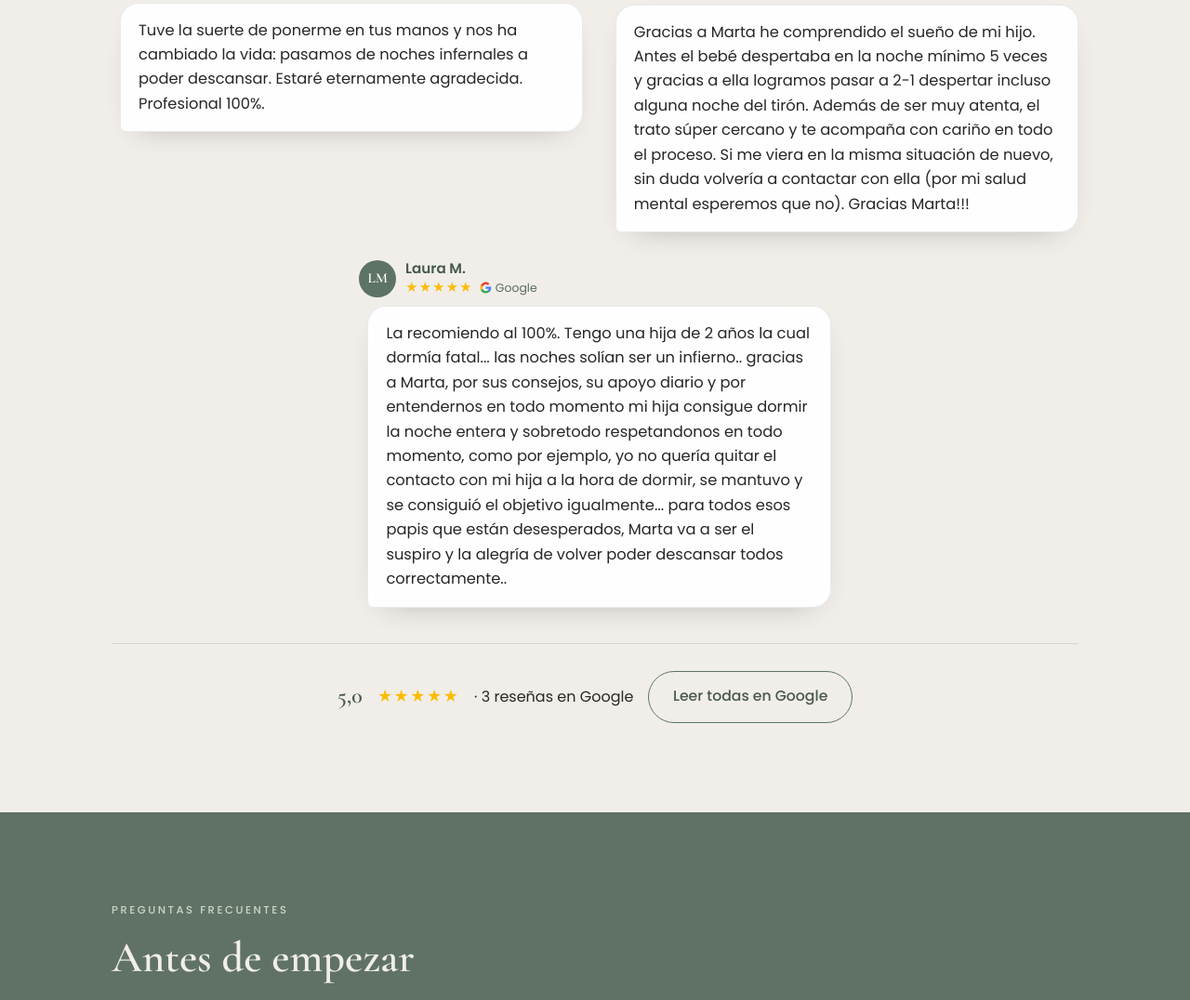
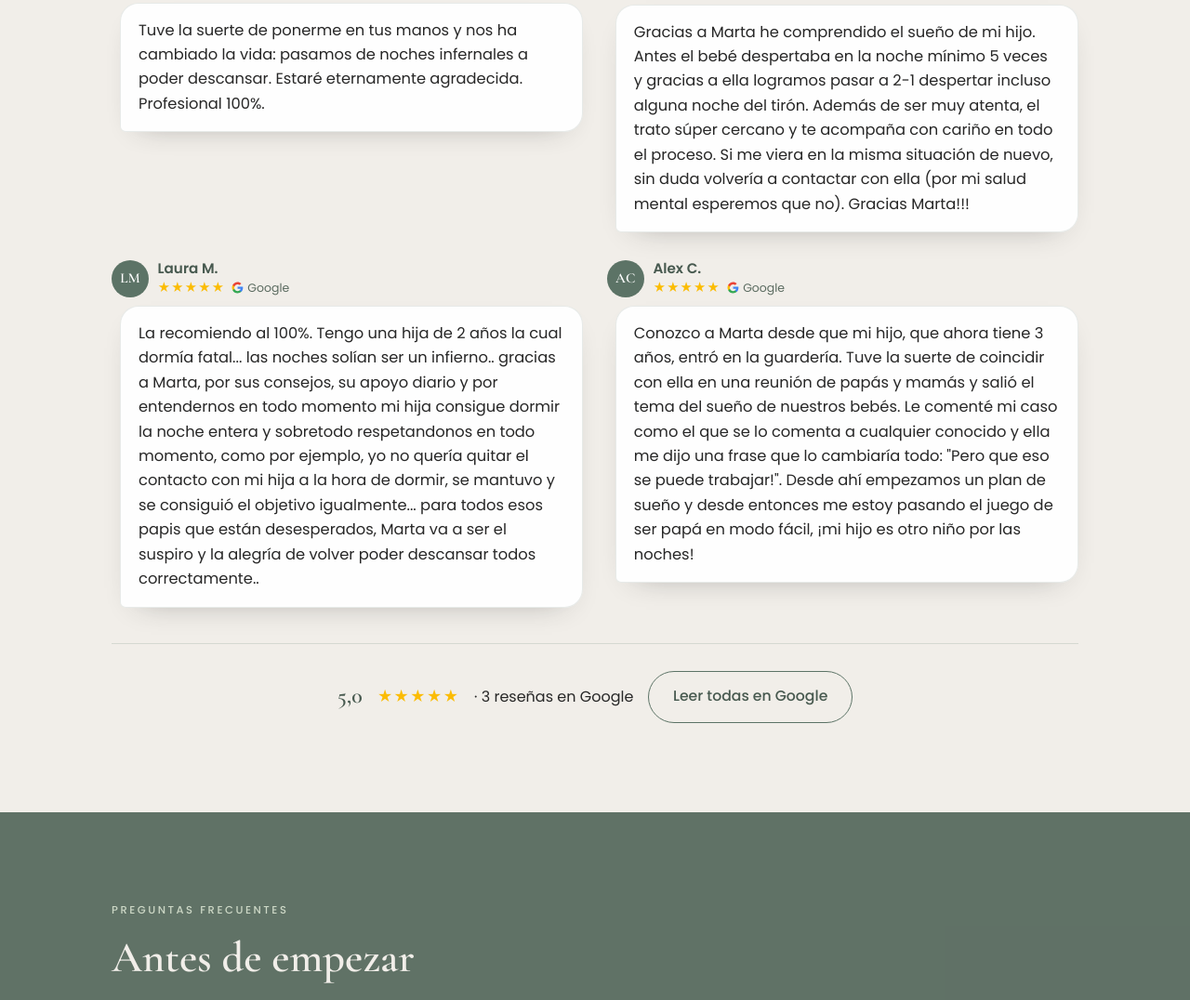
Before and after one commit to keops7/entrenanas.es, a plain HTML site: page public/index.html in a window 1280 px wide. Shown: the part 4339-5415 px from the top of the page at 93% size. Drawn offline with nearby package versions, Linux system fonts and the light colour scheme.

Commit message:
Restaurar reseña de Alex C. en testimonios
Co-Authored-By: Claude Sonnet 5 <noreply@anthropic.com>

```diff
--- a/public/index.html
+++ b/public/index.html
@@ -402,6 +402,24 @@
             <p>La recomiendo al 100%. Tengo una hija de 2 años la cual dormía fatal... las noches solían ser un infierno.. gracias a Marta, por sus consejos, su apoyo diario y por entendernos en todo momento mi hija consigue dormir la noche entera y sobretodo respetandonos en todo momento, como por ejemplo, yo no quería quitar el contacto con mi hija a la hora de dormir, se mantuvo y se consiguió el objetivo igualmente... para todos esos papis que están desesperados, Marta va a ser el suspiro y la alegría de volver poder descansar todos correctamente..</p>
           </blockquote>
         </figure>
+        <figure class="msg">
+          <div class="msg-head">
+            <span class="msg-avatar" aria-hidden="true">AC</span>
+            <span class="msg-headtext">
+              <span class="msg-name">Alex C.</span>
+              <span class="msg-meta">
+                <span class="stars" aria-label="5 de 5 estrellas">&#9733;&#9733;&#9733;&#9733;&#9733;</span>
+                <span class="msg-source">
+                  <svg viewBox="0 0 24 24" aria-hidden="true"><path fill="#4285F4" d="M22.56 12.25c0-.78-.07-1.53-.2-2.25H12v4.26h5.92a5.06 5.06 0 0 1-2.2 3.32v2.76h3.56c2.08-1.92 3.28-4.74 3.28-8.09Z"/><path fill="#34A853" d="M12 23c2.97 0 5.46-.98 7.28-2.66l-3.56-2.76c-.98.66-2.23 1.06-3.72 1.06-2.86 0-5.29-1.93-6.16-4.53H2.18v2.84A11 11 0 0 0 12 23Z"/><path fill="#FBBC05" d="M5.84 14.09a6.6 6.6 0 0 1 0-4.18V7.07H2.18a11 11 0 0 0 0 9.86l3.66-2.84Z"/><path fill="#EA4335" d="M12 5.38c1.62 0 3.06.56 4.21 1.64l3.15-3.15C17.45 2.09 14.97 1 12 1 7.7 1 3.99 3.47 2.18 7.07l3.66 2.84C6.71 7.31 9.14 5.38 12 5.38Z"/></svg>
+                  Google
+                </span>
+              </span>
+            </span>
+          </div>
+          <blockquote class="msg-bubble">
+            <p>Conozco a Marta desde que mi hijo, que ahora tiene 3 años, entró en la guardería. Tuve la suerte de coincidir con ella en una reunión de papás y mamás y salió el tema del sueño de nuestros bebés. Le comenté mi caso como el que se lo comenta a cualquier conocido y ella me dijo una frase que lo cambiaría todo: "Pero que eso se puede trabajar!". Desde ahí empezamos un plan de sueño y desde entonces me estoy pasando el juego de ser papá en modo fácil, ¡mi hijo es otro niño por las noches!</p>
+          </blockquote>
+        </figure>
       </div>
       <div class="reviews-cta">
         <span class="score">5,0</span>
```
